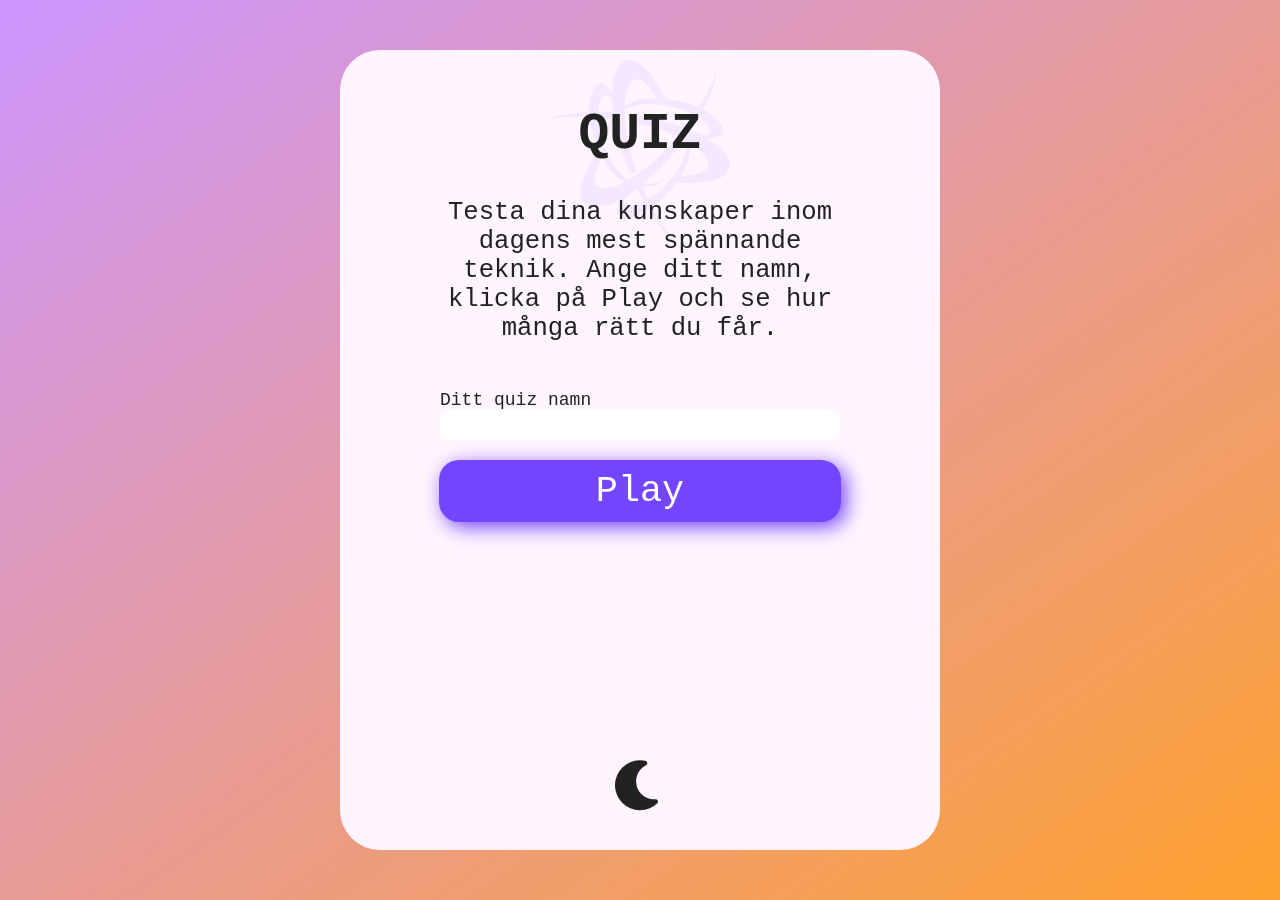
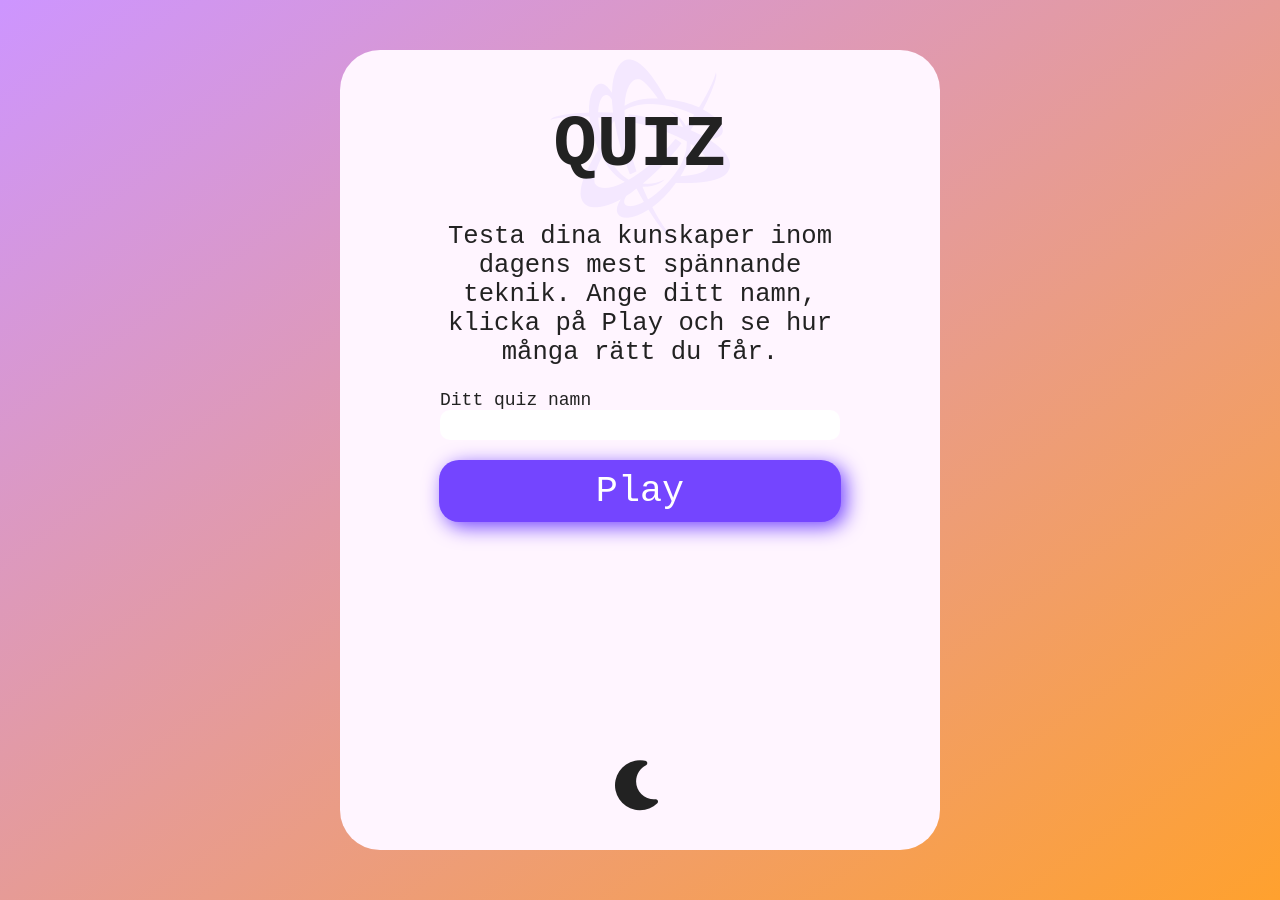
Before and after one commit to Pauline444/quiz-app, a plain HTML site: page index.html in a window 1280 px wide. Drawn offline with Linux system fonts and the light colour scheme; a web font is replaced by a local one.

Commit message:
additional style fix

```diff
--- a/index.html
+++ b/index.html
@@ -18,7 +18,7 @@
 <body>
     <div class="container">
         <header id="home" class="flex-container">
-            <h1>QUIZ</h1>
+            <h1 class="quiz-header">QUIZ</h1>
             <p>Testa dina kunskaper inom dagens mest spännande teknik. Ange ditt namn, klicka på Play och se hur många
                 rätt du får.</p>
             <i class="fa-brands fa-battle-net"></i>
--- a/style.css
+++ b/style.css
@@ -65,6 +65,10 @@ p {
 
 a {
     color: var(--text-dark);
+}
+
+.quiz-header {
+    font-size: 4.5rem;
 }
 
 .fa-battle-net {
@@ -276,6 +280,10 @@ label {
         height: 410px;
     }
 
+    .flex-container {
+        height: 170px;
+    }
+
     #home {
         height: 160px;
         margin-bottom: 130px;
```
